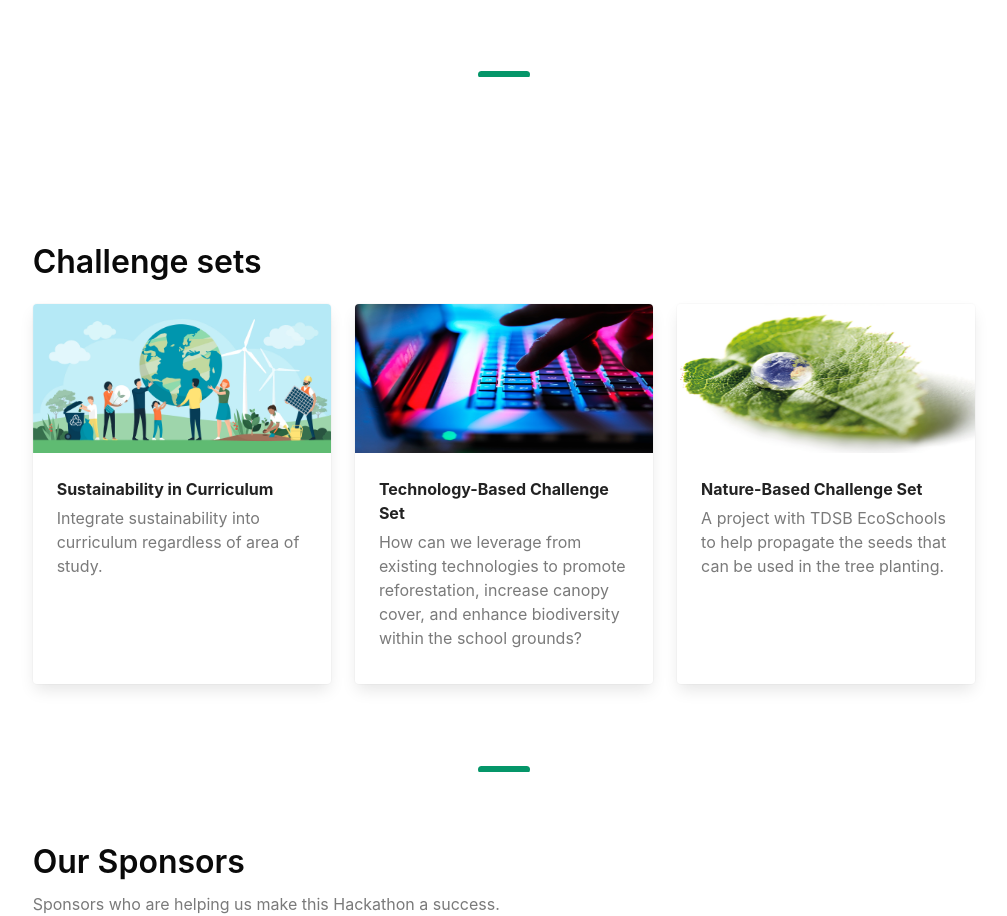
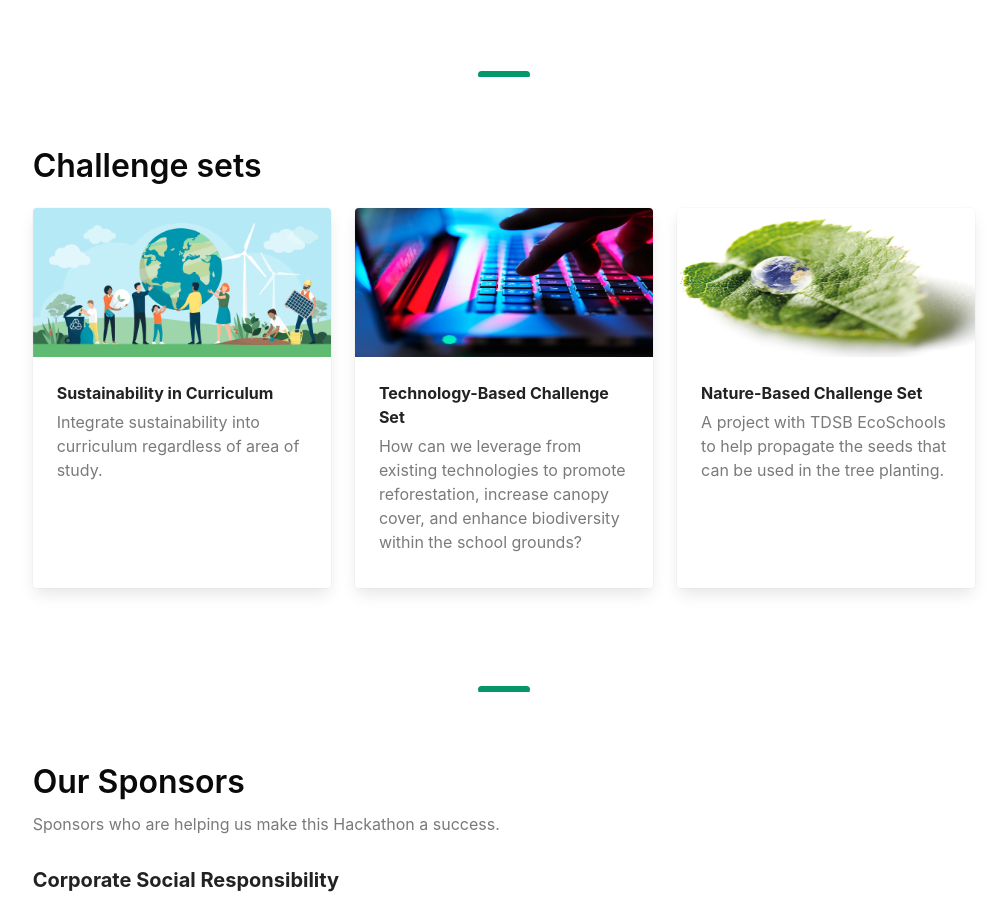
Before and after one commit to ashishks55/seneca-hackathon-2022, a Gatsby site: page / in a window 1280 px wide. Shown: the part 1865-2781 px from the top of the page, without its empty margins (136-1143 px from the left). Built offline with nearby package versions, Linux system fonts and the light colour scheme; Gatsby itself is replaced by a stand-in of ours.

Commit message:
padding fix

```diff
--- a/src/components/home/challengesets.js
+++ b/src/components/home/challengesets.js
@@ -27,7 +27,7 @@ const Challengesets = () => {
     ]
     return (
     <section className="hero is-medium is-white">
-        <div className="hero-body">
+        <div className="hero-body hero-body-2">
             <div className='columns'>
                 <div className='column is-10 is-offset-1'>
                     <h1 className="title">Challenge sets</h1>
```
